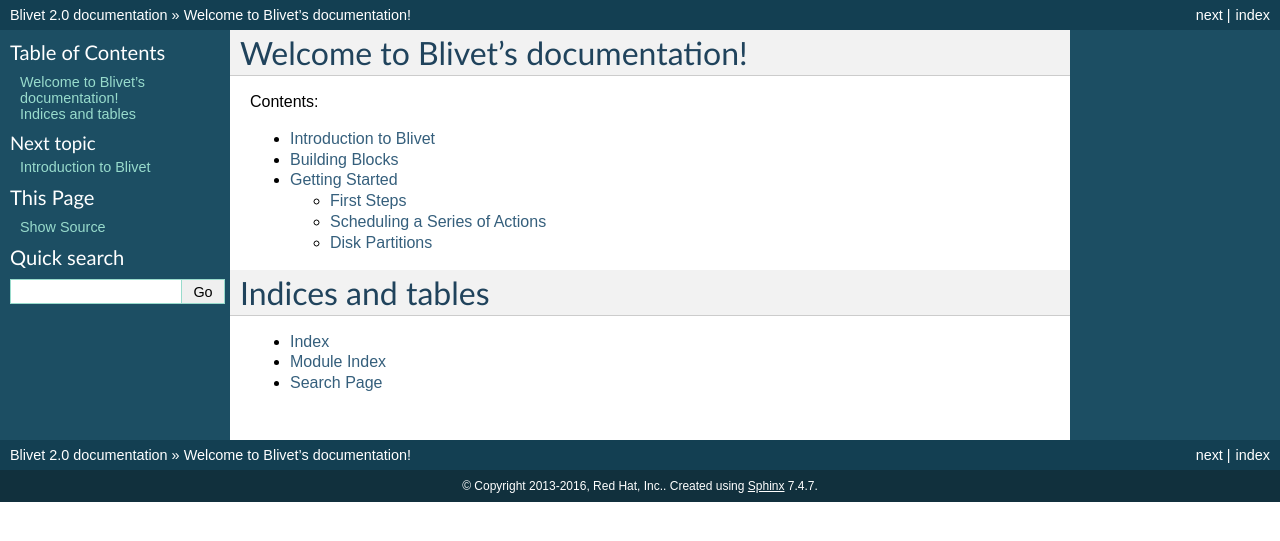
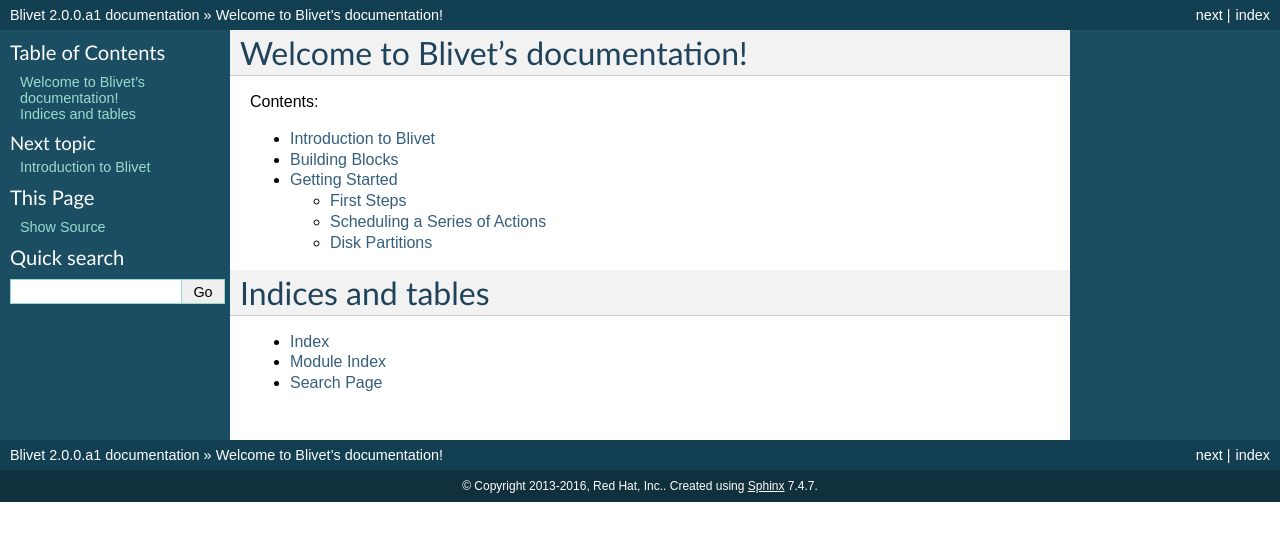
Before and after one commit to storaged-project/blivet, a Sphinx documentation site: the page built from doc/index.rst, in a window 1280 px wide. Shown: the top 541 px of the page. Built offline with Sphinx 7.4.7, drawn with Linux system fonts in a browser that asks for light colours; pages that are not in the unit, such as notebooks, are missing from menus.

Commit message:
New version: 2.0.0.a1

```diff
--- a/blivet/__init__.py
+++ b/blivet/__init__.py
@@ -20,7 +20,7 @@
 #                    Vratislav Podzimek <vpodzime@redhat.com>
 #
 
-__version__ = '2.0'
+__version__ = '2.0.0.a1'
 
 ##
 # Default stub values for installer-specific stuff that gets set up in
--- a/doc/conf.py
+++ b/doc/conf.py
@@ -49,9 +49,9 @@
 # built documents.
 #
 # The short X.Y version.
-version = '2.0'
+version = '2.0.0'
 # The full version, including alpha/beta/rc tags.
-release = version
+release = '2.0.0.a1'
 
 # The language for content autogenerated by Sphinx. Refer to documentation
 # for a list of supported languages.
--- a/setup.py
+++ b/setup.py
@@ -87,7 +87,7 @@
     api_doc_files = rst_files + ["doc/conf.py"]
     data_files.append(("docs/blivet", api_doc_files))
 
-setup(name='blivet', version='2.0',
+setup(name='blivet', version='2.0.0.a1',
       cmdclass={"sdist": blivet_sdist},
       description='Python module for system storage configuration',
       author='David Lehman', author_email='dlehman@redhat.com',
```
Also changed, not shown: 2 other files.
